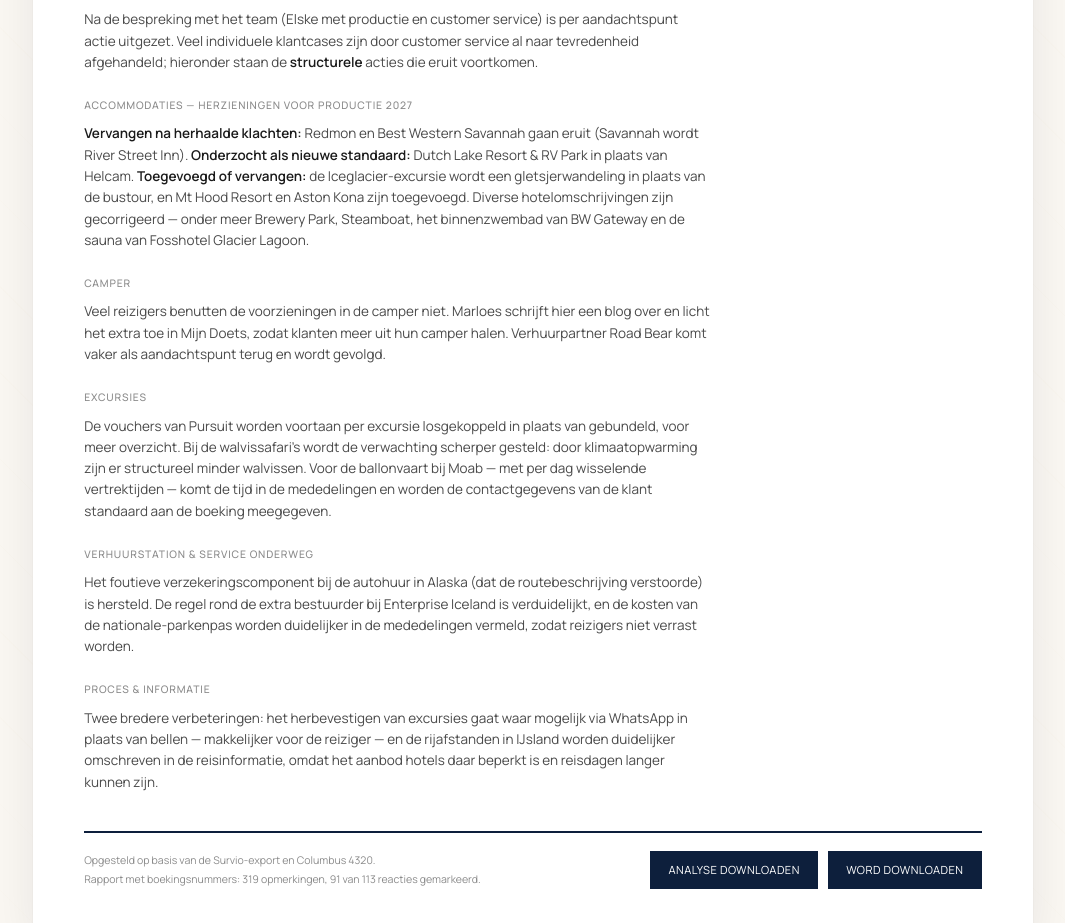
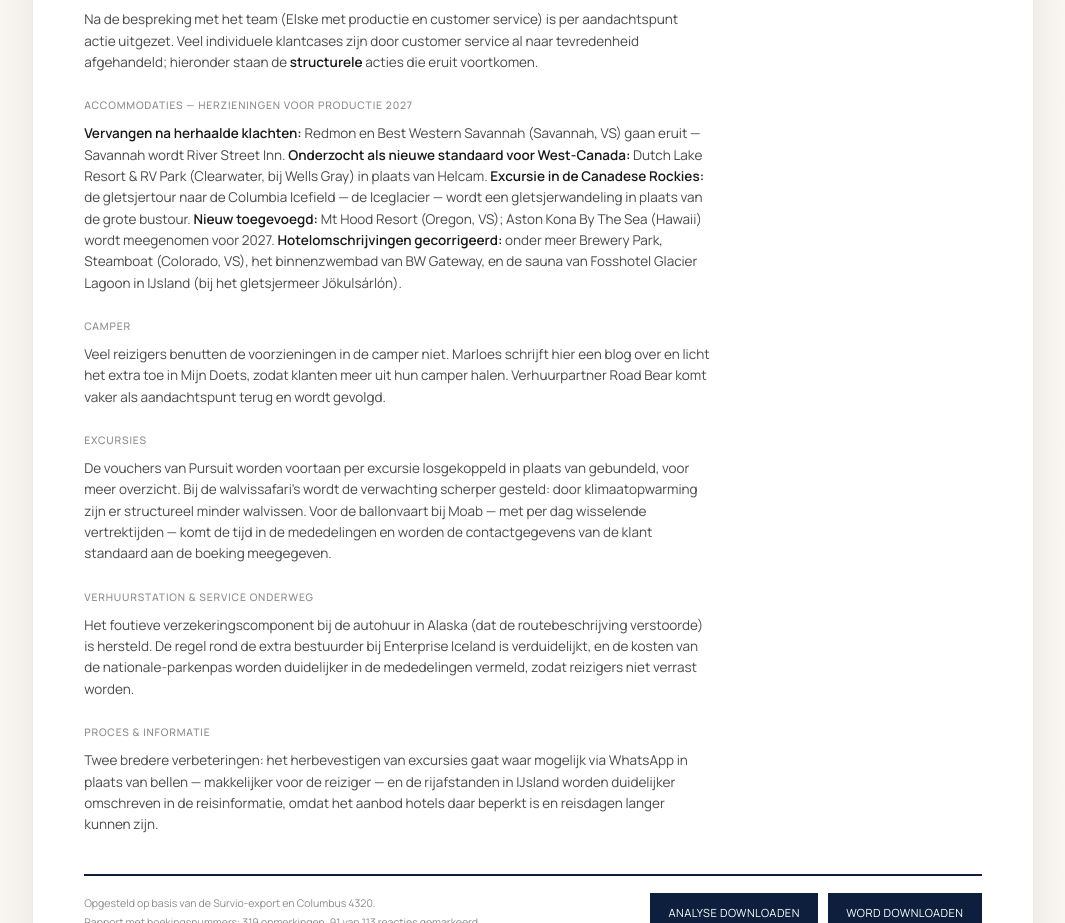
Before and after one commit to jens698/doets-rag-backend, a website: page public/analyse-2026-07.html in a window 1280 px wide. Shown: the part 4040-4963 px from the top of the page, without its empty margins (107-1172 px from the left). Drawn offline with Linux system fonts and the light colour scheme.

Commit message:
Revise accommodation information for 2027
Updated accommodation details and corrected hotel descriptions for 2027 production.

```diff
--- a/public/analyse-2026-07.html
+++ b/public/analyse-2026-07.html
@@ -206,7 +206,7 @@ blockquote.pull .s{display:block;font-family:var(--mono);font-size:.62rem;letter
     <p class="t">Na de bespreking met het team (Elske met productie en customer service) is per aandachtspunt actie uitgezet. Veel individuele klantcases zijn door customer service al naar tevredenheid afgehandeld; hieronder staan de <b>structurele</b> acties die eruit voortkomen.</p>
 
     <h3 class="q">Accommodaties &mdash; herzieningen voor productie 2027</h3>
-    <p class="t"><b>Vervangen na herhaalde klachten:</b> Redmon en Best Western Savannah gaan eruit (Savannah wordt River Street Inn). <b>Onderzocht als nieuwe standaard:</b> Dutch Lake Resort &amp; RV Park in plaats van Helcam. <b>Toegevoegd of vervangen:</b> de Iceglacier-excursie wordt een gletsjerwandeling in plaats van de bustour, en Mt Hood Resort en Aston Kona zijn toegevoegd. Diverse hotelomschrijvingen zijn gecorrigeerd &mdash; onder meer Brewery Park, Steamboat, het binnenzwembad van BW Gateway en de sauna van Fosshotel Glacier Lagoon.</p>
+    <p class="t"><b>Vervangen na herhaalde klachten:</b> Redmon en Best Western Savannah (Savannah, VS) gaan eruit &mdash; Savannah wordt River Street Inn. <b>Onderzocht als nieuwe standaard voor West-Canada:</b> Dutch Lake Resort &amp; RV Park (Clearwater, bij Wells Gray) in plaats van Helcam. <b>Excursie in de Canadese Rockies:</b> de gletsjertour naar de Columbia Icefield &mdash; de Iceglacier &mdash; wordt een gletsjerwandeling in plaats van de grote bustour. <b>Nieuw toegevoegd:</b> Mt Hood Resort (Oregon, VS); Aston Kona By The Sea (Hawaii) wordt meegenomen voor 2027. <b>Hotelomschrijvingen gecorrigeerd:</b> onder meer Brewery Park, Steamboat (Colorado, VS), het binnenzwembad van BW Gateway, en de sauna van Fosshotel Glacier Lagoon in IJsland (bij het gletsjermeer Jökulsárlón).</p>
 
     <h3 class="q">Camper</h3>
     <p class="t">Veel reizigers benutten de voorzieningen in de camper niet. Marloes schrijft hier een blog over en licht het extra toe in Mijn Doets, zodat klanten meer uit hun camper halen. Verhuurpartner Road Bear komt vaker als aandachtspunt terug en wordt gevolgd.</p>
```
